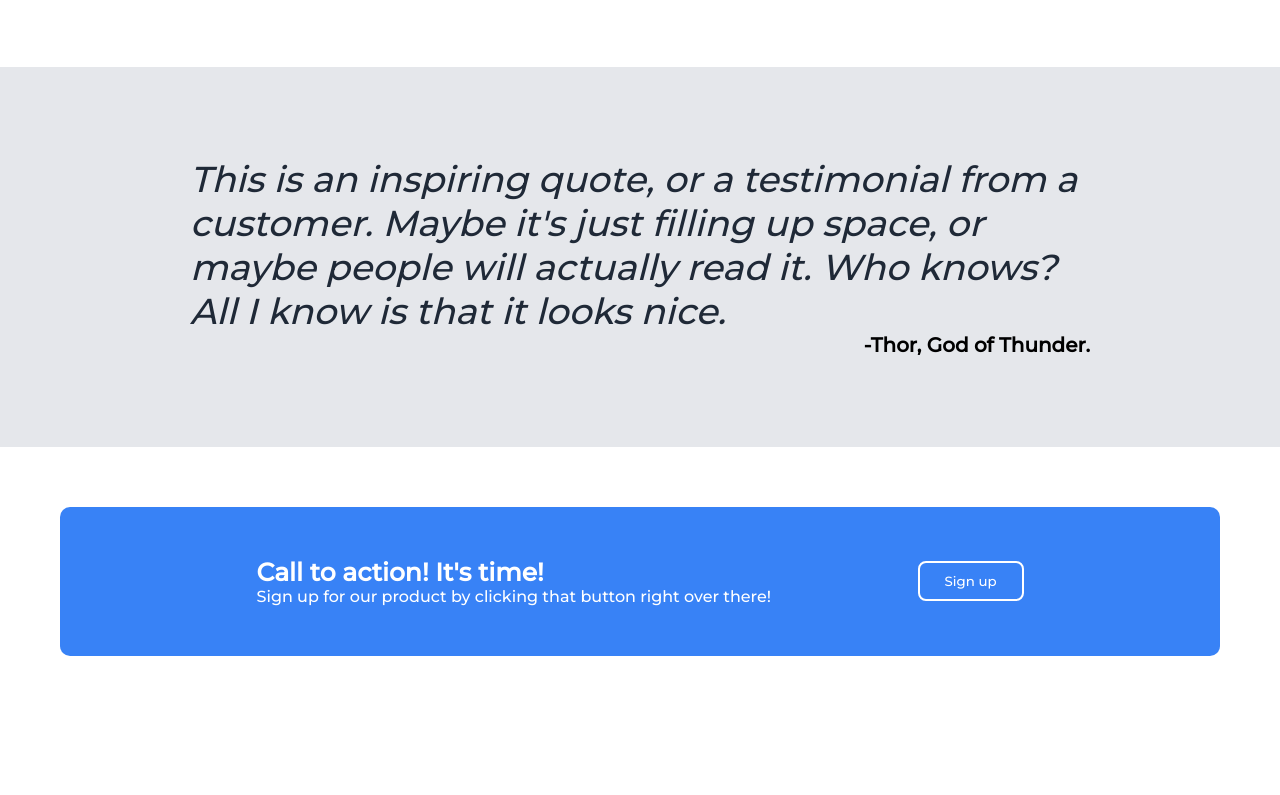
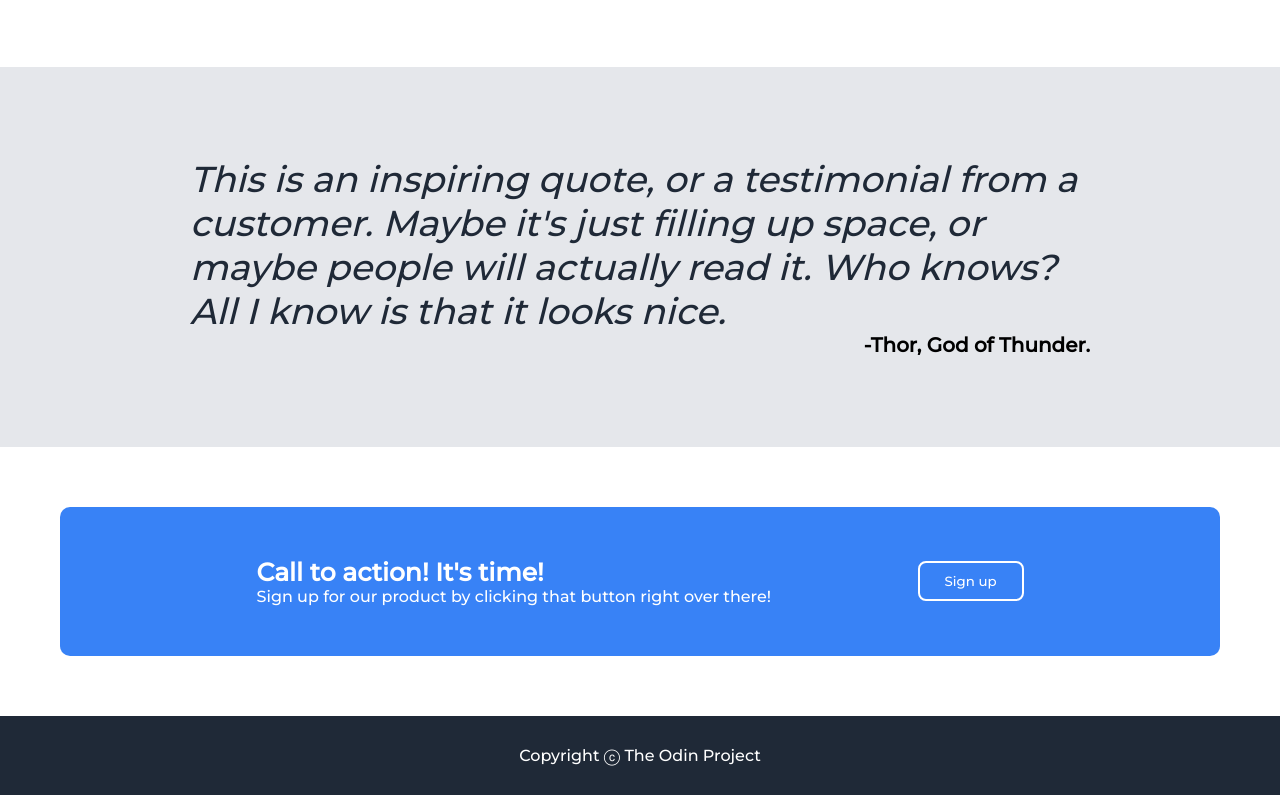
Before and after one commit to Daniel-Prada27/Odin-First-Project, a plain HTML site: page index.html in a window 1280 px wide. Shown: the part 874-1669 px from the top of the page. Before the commit the page ends 1590 px from the top, so only its background shows below. Drawn offline with Linux system fonts and the light colour scheme.

Commit message:
Complete footer and project

```diff
--- a/index.html
+++ b/index.html
@@ -83,5 +83,10 @@
             </div>
 
         </div>
+
+        <div class="footer">
+            Copyright ⓒ The Odin Project
+        </div>
+
     </body>
 </html>
--- a/style/styles.css
+++ b/style/styles.css
@@ -183,3 +183,12 @@ button:hover {
     /* background-color: #286ddb; */
     border: 2px solid rgb(250, 204, 204);
 }
+
+.footer {
+    display: flex;
+    justify-content: center;
+    align-items: center;
+    background-color: #1f2937;
+    color: white;
+    padding: 30px;
+}
```
